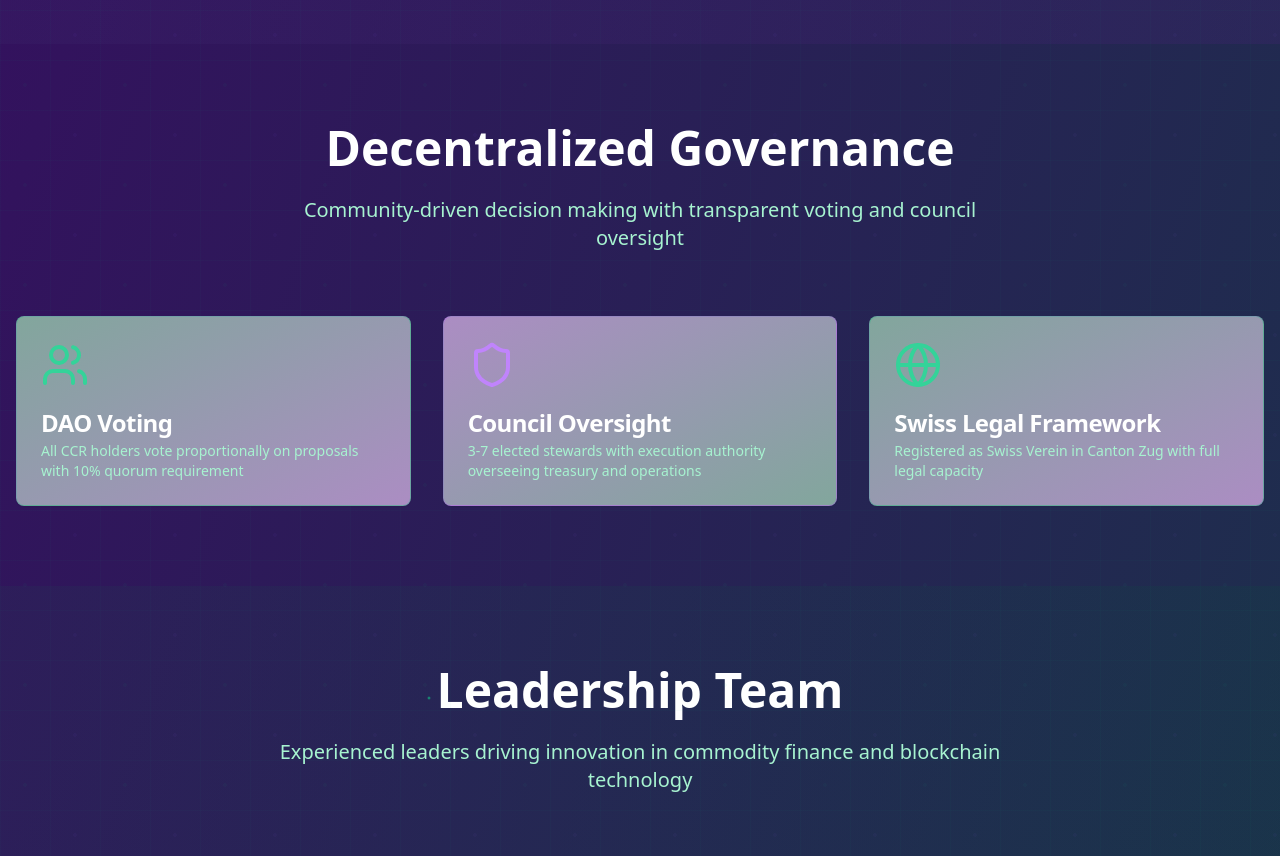
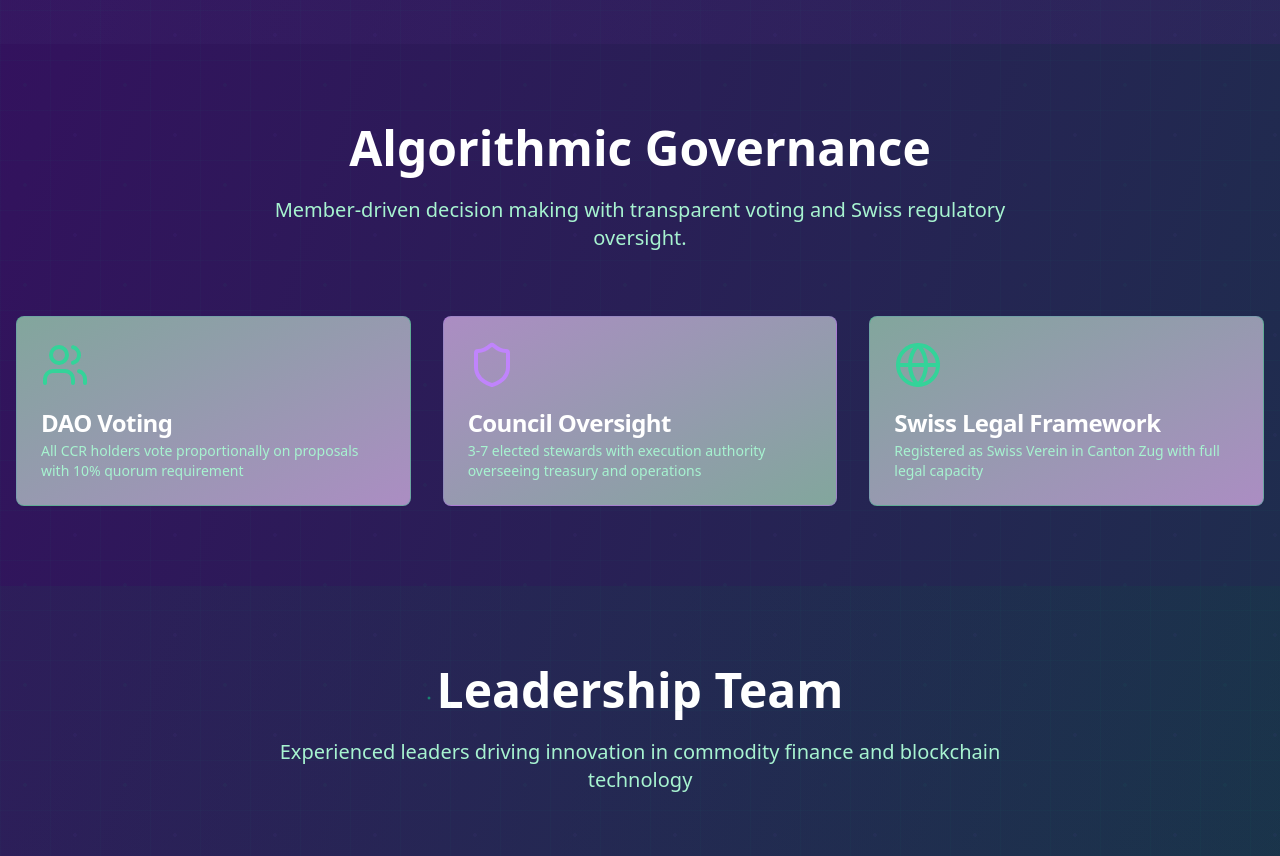
Before and after one commit to manu-acho/nova_association, a Next.js app: page / in a window 1280 px wide. Shown: the part 1840-2696 px from the top of the page. Built offline with nearby package versions, Linux system fonts and the light colour scheme; no server answers.

Commit message:
update UI with customer requirements III

```diff
--- a/app/page.tsx
+++ b/app/page.tsx
@@ -539,9 +539,9 @@ export default function NovaLanding() {
       <section id="governance" className="py-12 sm:py-20">
         <div className="container mx-auto px-4">
           <div className="text-center mb-12 sm:mb-16 animate-fade-in-up">
-            <h2 className="text-2xl sm:text-3xl md:text-5xl font-bold text-white mb-4 sm:mb-6">Decentralized Governance</h2>
+            <h2 className="text-2xl sm:text-3xl md:text-5xl font-bold text-white mb-4 sm:mb-6">Algorithmic Governance</h2>
             <p className="text-lg sm:text-xl text-emerald-200 max-w-3xl mx-auto px-2">
-              Community-driven decision making with transparent voting and council oversight
+              Member-driven decision making with transparent voting and Swiss regulatory oversight.
             </p>
           </div>
 
```
